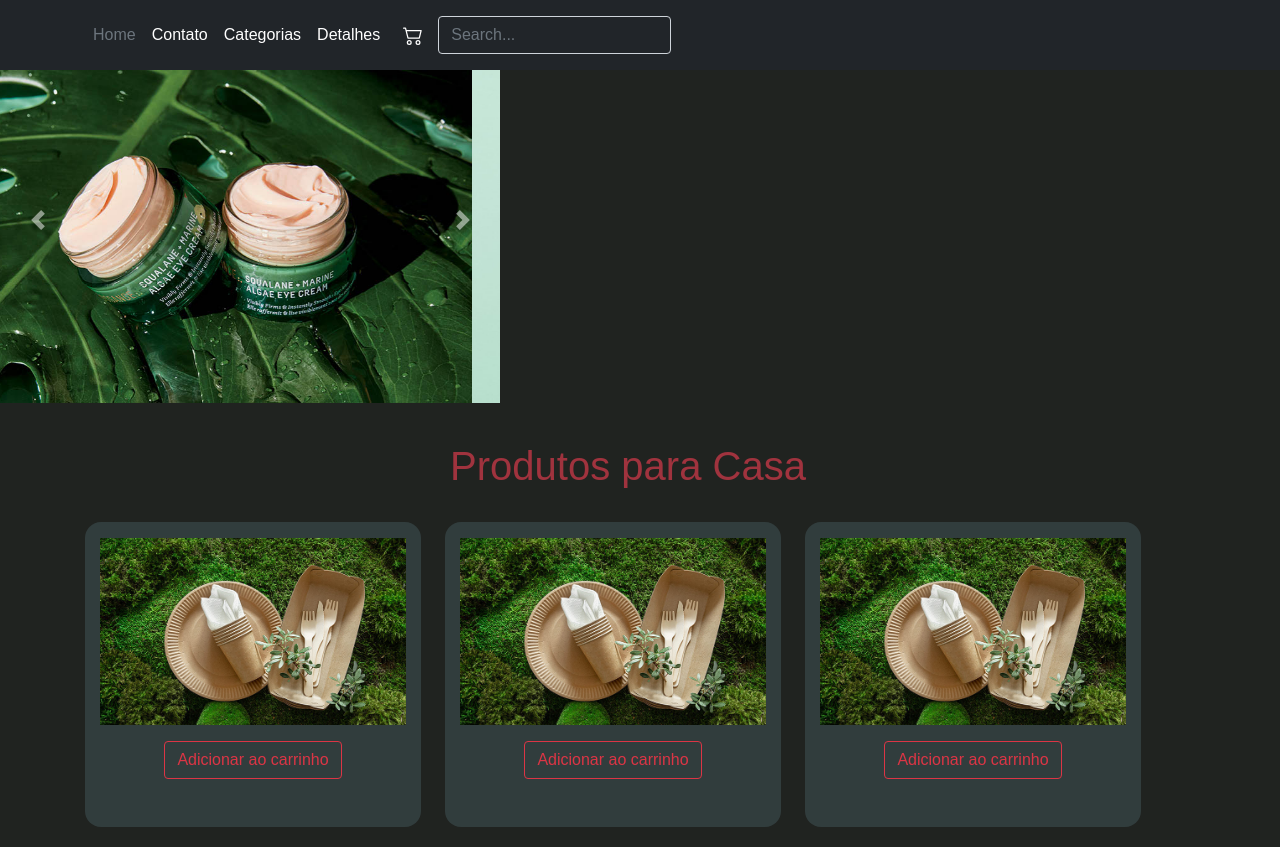
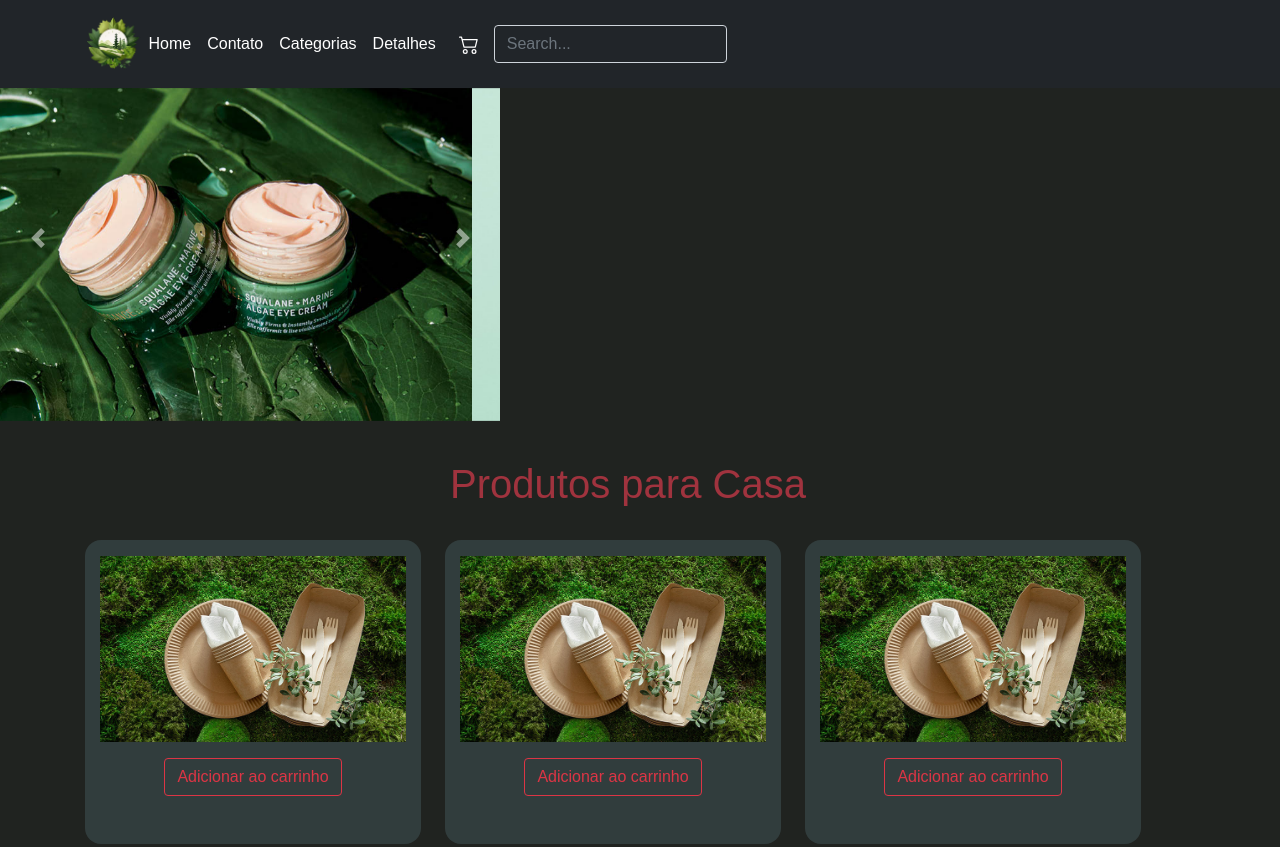
Before and after one commit to LeoMasago/cp4Front, a plain HTML site: page index.html in a window 1280 px wide. Shown: the top 847 px of the page. Drawn offline with nearby package versions, Linux system fonts and the light colour scheme.

Commit message:
colocando logo no header

```diff
--- a/index.html
+++ b/index.html
@@ -13,8 +13,9 @@
     <header class="p-3 text-bg-dark">
         <div class="container">
             <div class="d-flex flex-wrap align-items-center justify-content-center justify-content-lg-start">
+              <img src="img/logo.png" width="5%" class="img img-fluid">
                 <ul class="nav col-12 col-lg-auto me-lg-auto mb-2 justify-content-center mb-md-0">
-                    <li><a href="index.html" class="nav-link px-2 text-secondary">Home</a></li>
+                    <li><a href="index.html" class="nav-link px-2 text-white">Home</a></li>
                     <li><a href="#" class="nav-link px-2 text-white">Contato</a></li>
                     <li><a href="categorias.html" class="nav-link px-2 text-white">Categorias</a></li>
                     <li><a href="#" class="nav-link px-2 text-white">Detalhes</a></li>
```
